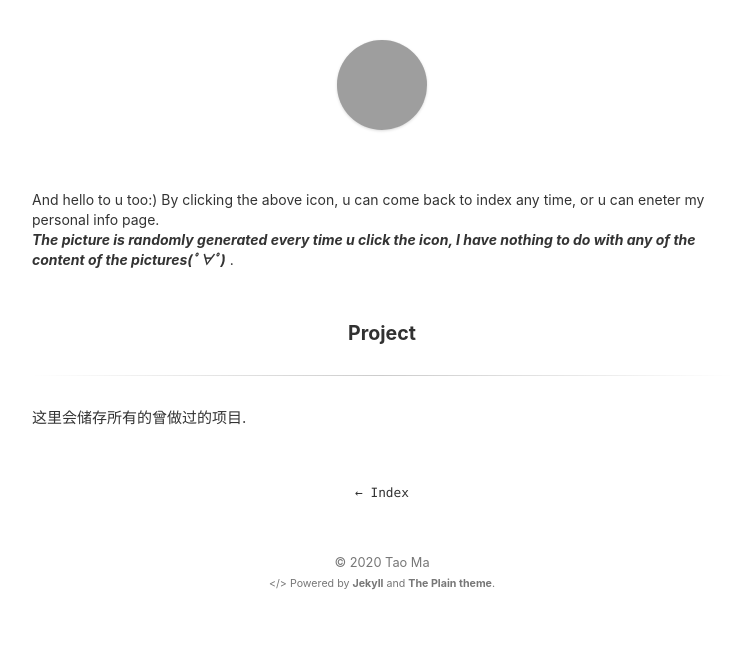
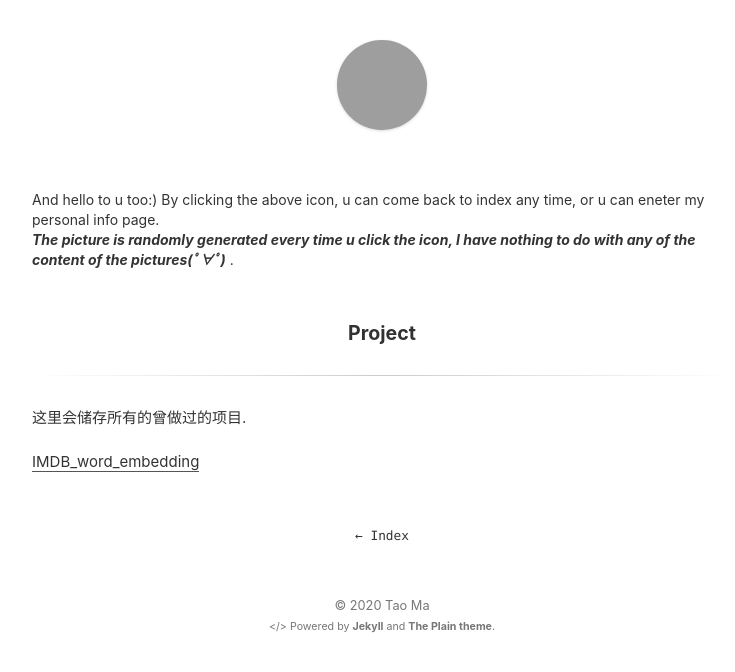
Before and after one commit to Michaeltaoma/michaeltaoma.github.io, a Jekyll site: the page built from project.md, in a window 1280 px wide, cut to the strip 0-672 px from the top of the page. Shown: the whole strip, without its empty margins (258-993 px from the left). Built offline with Jekyll 4.4.1, drawn with Linux system fonts in a browser that asks for light colours; grey boxes are pictures that could not be loaded.

Commit message:
update article

```diff
--- a/project.md
+++ b/project.md
@@ -4,3 +4,5 @@ title: Project
 ---
 
 这里会储存所有的曾做过的项目.
+
+<a href="assets/notebook/imdb_word_embedding.ipynb">IMDB_word_embedding</a>
```
Also changed, not shown: 1 other file.
